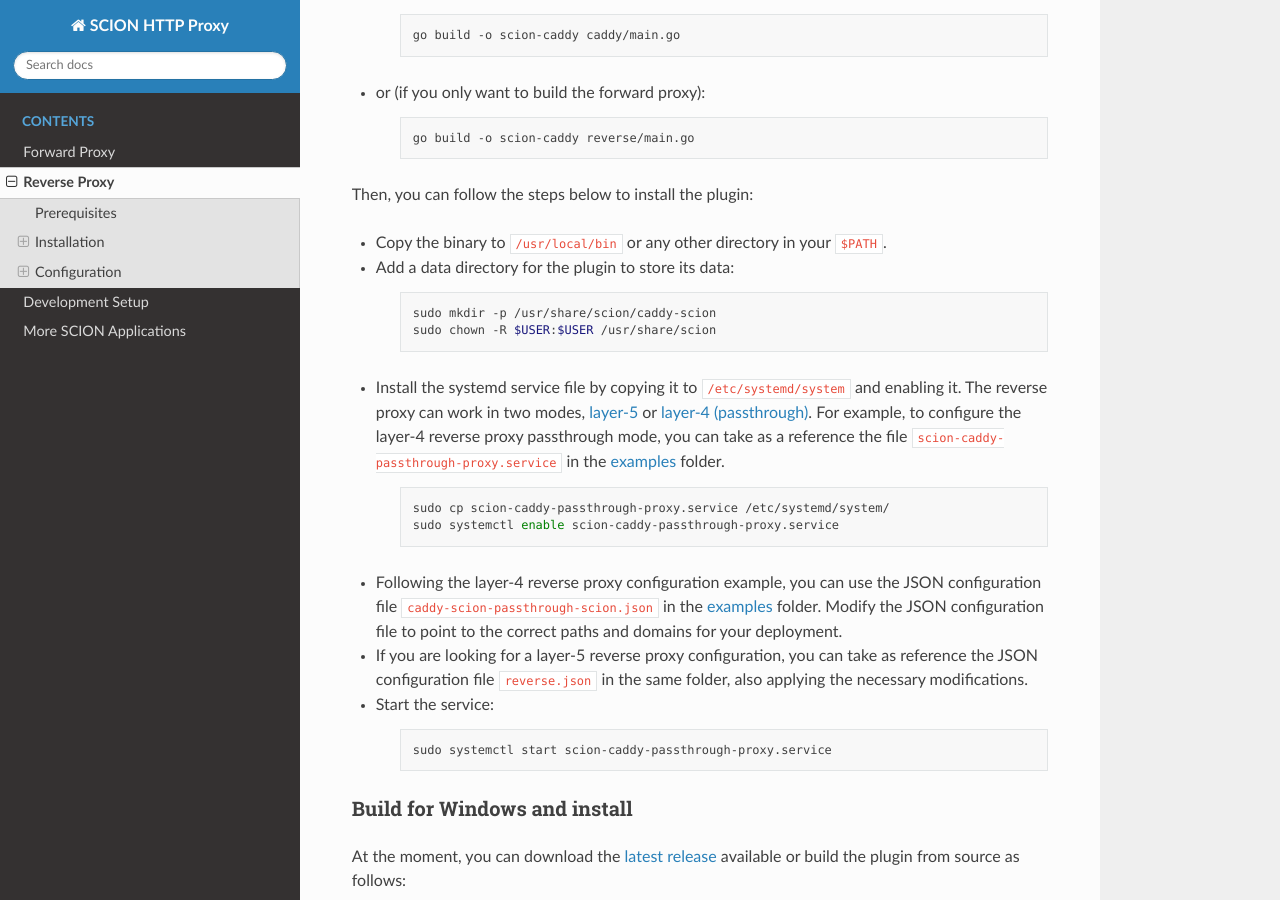
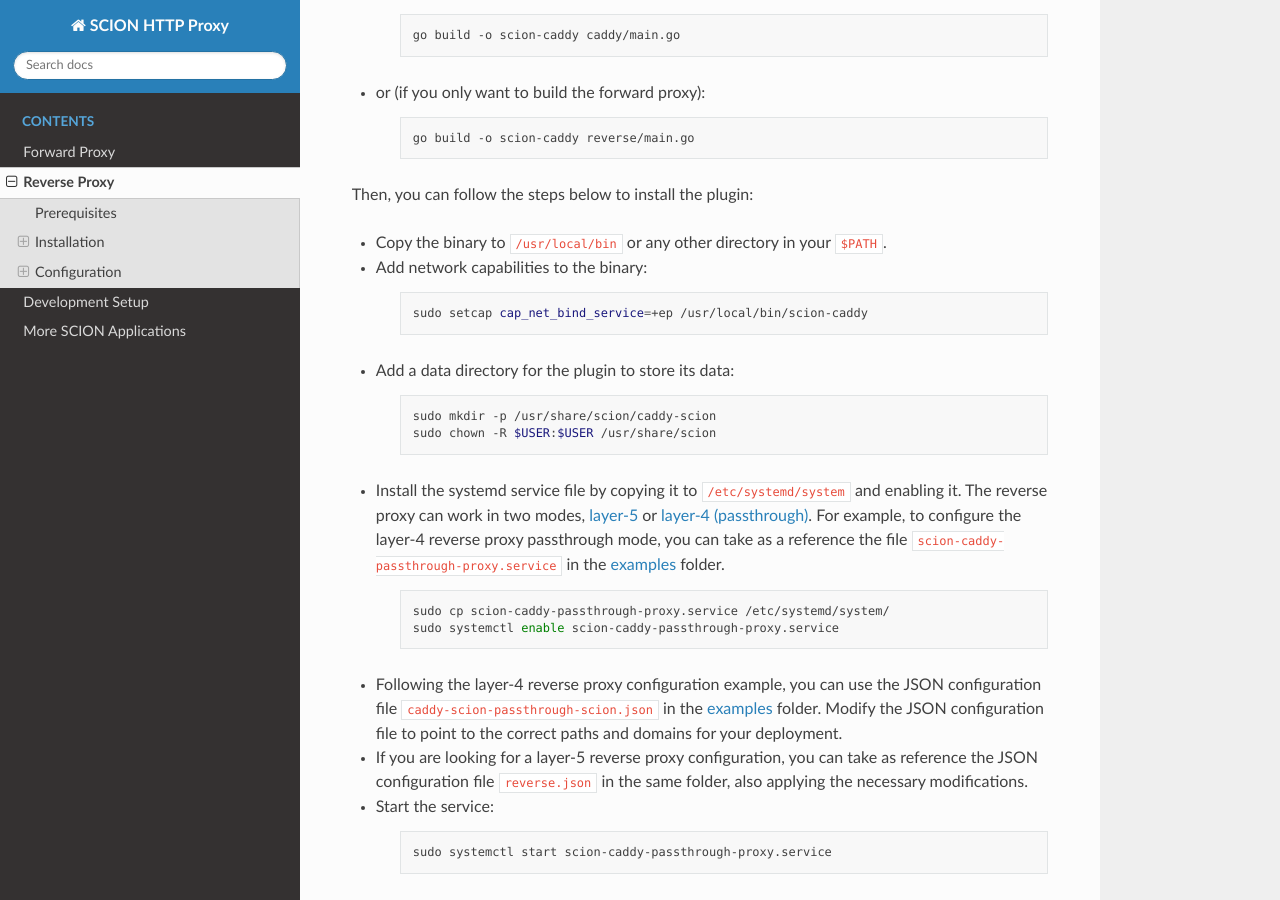
Before and after one commit to scionproto-contrib/http-proxy, a Sphinx documentation site: the page built from docs/source/reverse-proxy.rst, in a window 1280 px wide and 900 px high, scrolled down 535 px. Built offline with Sphinx 7.4.7 and the Read the Docs theme 3.1.0, drawn with Linux system fonts in a browser that asks for light colours.

Commit message:
update reverse proxy doc (#7)

```diff
--- a/docs/source/reverse-proxy.rst
+++ b/docs/source/reverse-proxy.rst
@@ -30,6 +30,12 @@
 Then, you can follow the steps below to install the plugin:
 
 - Copy the binary to ``/usr/local/bin`` or any other directory in your ``$PATH``.
+- Add network capabilities to the binary:
+
+    .. code-block:: bash
+
+        sudo setcap cap_net_bind_service=+ep /usr/local/bin/scion-caddy
+
 - Add a data directory for the plugin to store its data:
 
     .. code-block:: bash
```
